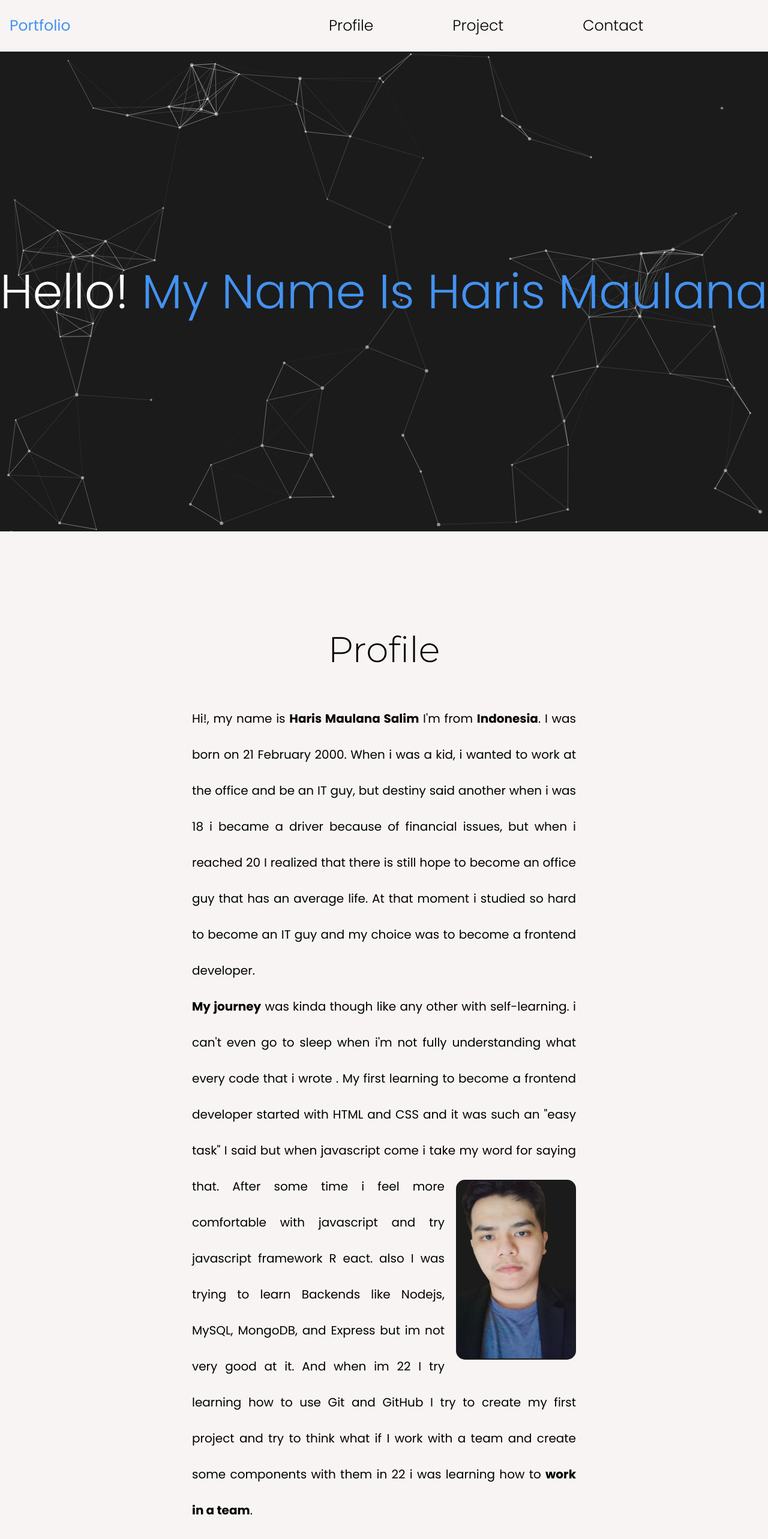
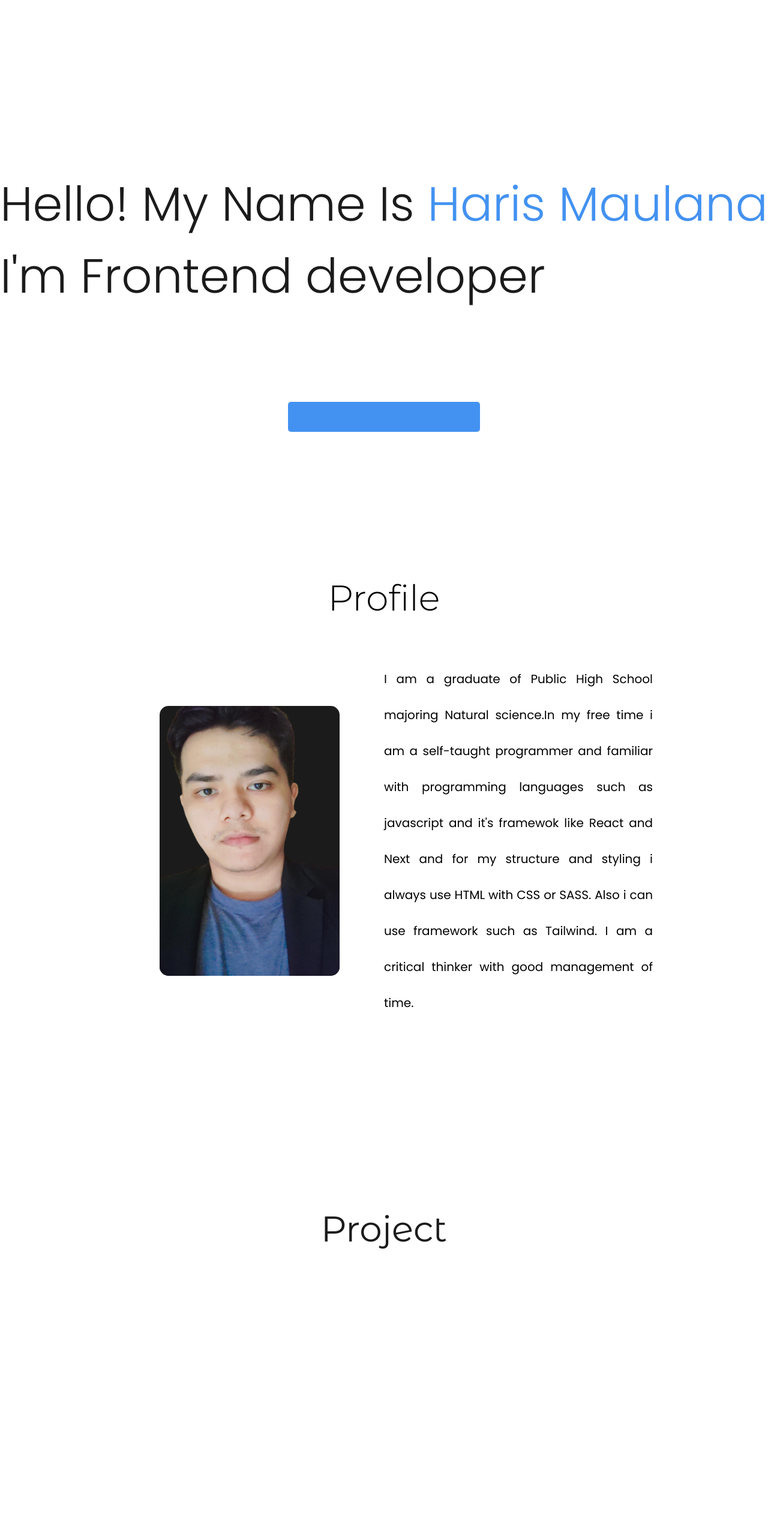
Before and after one commit to Haris-Maulana/portfolio, a React (Create React App) app: page / in a window 1280 px wide. Shown: the top 2566 px of the page at 60% size. Built offline with nearby package versions, Linux system fonts and the light colour scheme.

Commit message:
few changes

```diff
--- a/package.json
+++ b/package.json
@@ -12,6 +12,7 @@
     "react": "^18.2.0",
     "react-dom": "^18.2.0",
     "react-scripts": "^5.0.1",
+    "react-spinners": "^0.13.6",
     "react-tsparticles": "^2.5.1",
     "sass": "^1.56.0",
     "tsparticles": "^2.5.1",
--- a/src/App.js
+++ b/src/App.js
@@ -1,5 +1,4 @@
 import './App.scss'
-import Navbar from './Component/00-Navbar/Navbar.js'
 import Header from './Component/01-Header/Header.js'
 import Main from './Component/02-Main/Main.js'
 import Project from './Component/03-Project/Project.js'
@@ -7,7 +6,6 @@ import Project from './Component/03-Project/Project.js'
 function App() {
   return (
     <>
-    <Navbar/>
     <Header/>
     <Main/>
     <Project/>
--- a/src/App.scss
+++ b/src/App.scss
@@ -24,7 +24,6 @@ body {
   margin: 0;
   font-family: var(--font-Paragraph);
   scroll-behavior: smooth;
-  background-color: #F7F4F3;
 }
 
 a, a:visited, a:focus, a:hover {
--- a/src/Component/00-Navbar/Navbar.js
+++ /dev/null
@@ -1,20 +0,0 @@
-import "./Navbar.scss";
-
-const Navbar = () => {
-  return (
-    <nav>
-      <div className="lt-nav">
-        <a href="index.html">
-       Portfolio
-        </a>
-        </div>
-      <div className="rt-nav">
-        <a href="#profile">Profile</a>
-        <a href="#project">Project</a>
-        <a href="#contact">Contact</a>
-      </div>
-    </nav>
-  );
-};
-
-export default Navbar;
--- a/src/Component/00-Navbar/Navbar.scss
+++ /dev/null
@@ -1,36 +0,0 @@
-nav {
-  display: flex;
-  justify-content: space-between;
-  align-items: center;
-  padding: 1rem;
-  box-shadow: 0px 1px 8px 1px rgba($color: #000000, $alpha: .3);
-  background-color: #F7F4F3;
-}
-
-.lt-nav {
-  flex: 1;
-}
-
-.lt-nav a{
-  color: #4392F1;
-  font-size: 1.5625rem;
-}
-
-.rt-nav {
-  flex: 2;
-  display: flex;
-}
-
-.rt-nav a{
-  font-size: 1.5625rem;
-  color: black;
-  margin-left: 100px;
-  padding: 0.5rem 1rem;
-  border-radius: 25px;
-  font-weight: 300;
-}
-
-.rt-nav a:hover, .lt-nav a:hover {
-  transform: scale(120%);
-  transition: 100ms;
-}
--- a/src/Component/01-Header/Header.js
+++ b/src/Component/01-Header/Header.js
@@ -1,13 +1,33 @@
 import Particle from "./ParticlesBackground";
 import "./Header.scss";
+import AOS from "aos";
+import "aos/dist/aos.css";
+import { useEffect } from "react";
+
 
 const Header = () => {
+  const Main = () => {
+    useEffect(() => {
+      AOS.init();
+    }, []);
+  }
+
+  function showParticle(){
+   const root = document.querySelector(':root')
+   const button = document.querySelector('button')
+   root.style.setProperty('--bg-color', '#1b1b1b')
+   root.style.setProperty('--header-text', '#fff')
+   button.style.display = 'none'
+  }
+
   return (
     <>
       <div className="container-header">
         <div className="particle">
           <Particle id="tsparticles" />
-          <h1>Hello! <span>My Name Is Haris Maulana</span></h1>
+          <h1 data-aos="fade-right" data-aos-duration="1000">Hello! My Name Is <span> Haris Maulana <br /></span>
+          I'm Frontend developer</h1>
+          <button onClick={showParticle}></button>
         </div>
       </div>
     </>
--- a/src/Component/01-Header/Header.scss
+++ b/src/Component/01-Header/Header.scss
@@ -1,7 +1,13 @@
+:root {
+  --bg-color : #fff;
+  --header-text : #1b1b1b;
+}
+
 .container-header {
   width: 100%;
   display: flex;
-  background-color: #1b1b1b;
+  background-color: var(--bg-color);
+  transition: 300ms;
 }
 
 .particle {
@@ -13,13 +19,34 @@
 
 .particle h1{
   position: absolute;
-  color: white;
+  color: var(--header-text);
   font-size: 5rem;
   font-weight: 300;
   cursor: default;
 }
 .particle span{
   color:#4392F1;
+}
+
+.particle button {
+  display: flex;
+  position: absolute;
+  bottom: 10vh;
+  width: 25%;
+  height: 50px;
+  background: #4392F1;
+  color: white;
+  border-radius: 5px;
+  justify-content: center;
+  align-items: center;
+  font-size: 1em;
+  cursor: pointer;
+  transition: 300ms ease-in-out;
+  border:none;
+}
+
+.particle button:hover {
+  background-color: #1b1b1b;
 }
 
 #tsparticles {
@@ -32,3 +59,9 @@
   padding: 0;
   z-index: 0;
 }
+
+@media (max-width:640px) {
+  .particle h1 {
+    font-size: 2rem;
+  }
+}
--- a/src/Component/01-Header/ParticlesBackground.js
+++ b/src/Component/01-Header/ParticlesBackground.js
@@ -45,7 +45,7 @@ function Particle() {
               }
             },
             opacity: {
-              value: 0.5,
+              value: 1,
               random: false,
               anim: {
                 enable: false,
@@ -68,7 +68,7 @@ function Particle() {
               enable: true,
               distance: 150,
               color: "#ffffff",
-              opacity: 0.4,
+              opacity: 1,
               width: 1
             },
             move: {
--- a/src/Component/02-Main/Main.js
+++ b/src/Component/02-Main/Main.js
@@ -11,63 +11,31 @@ const Main = () => {
 
   return (
     <>
-      <section className="card first-card">
+      <section className="card">
         <div id="profile">
           <h2>Profile</h2>
-          <p data-aos="fade-right" data-aos-duration="1000">
-            Hi!, my name is <b>Haris Maulana Salim</b> I'm from <b>Indonesia</b>
-            . I was born on 21 February 2000. When i was a kid, i wanted to work
-            at the office and be an IT guy, but destiny said another when i was
-            18 i became a driver because of financial issues, but when i reached
-            20 I realized that there is still hope to become an office guy that
-            has an average life. At that moment i studied so hard to become an
-            IT guy and my choice was to become a frontend developer. <br />
-            <b>My journey</b> was kinda though like any other with
-            self-learning. i can't even go to sleep when i'm not fully
-            understanding what every code that i wrote . My first learning to
-            become a frontend developer started with HTML and CSS and it was
-            such an "easy task" I said but when javascript come i take my word
-            for saying that. After some time i feel more
+          <div className="info-container">
+            <div className="img-container">
               <img
                 className="img-1"
                 data-aos="zoom-in-right"
                 data-aos-duration="1000"
                 src={NewMe}
                 alt=""
-              style={{
-                width: "200px",
-                float: "right",
-                height: "300px",
-                marginLeft: "1.1875rem",
-                marginTop: "1.1875rem",
-                border: "2px solid #1b1b1b",
-                borderRadius: "15px",
-                backgroundColor: "#1b1b1b",
-              }}
               />
-            comfortable with javascript and try javascript framework R  eact. also I was
-            trying to learn Backends like Nodejs, MySQL, MongoDB, and Express
-            but im not very good at it. And when im 22 I try learning how to use
-            Git and GitHub I try to create my first project and try to think
-            what if I work with a team and create some components with them in
-            22 i was learning how to <b>work in a team</b>.
-            <img
-              className="img-2"
-              data-aos="zoom-in-right"
-              data-aos-duration="1000"
-              src={NewMe}
-              alt=""
-              style={{
-                width: "200px",
-                height: "300px",
-                marginLeft: "1.1875rem",
-                marginTop: "1.1875rem",
-                border: "2px solid #1b1b1b",
-                borderRadius: "15px",
-                backgroundColor: "#1b1b1b",
-              }}
-            />
+            </div>
+            <div className="para-container">
+              <p data-aos="fade-right" data-aos-duration="1000">
+                I am a graduate of Public High School majoring Natural
+                science.In my free time i am a self-taught programmer and
+                familiar with programming languages such as javascript and it's
+                framewok like React and Next and for my structure and styling i
+                always use HTML with CSS or SASS. Also i can use framework such
+                as Tailwind. I am a critical thinker with good management of
+                time.
               </p>
+            </div>
+          </div>
         </div>
       </section>
     </>
--- a/src/Component/02-Main/Main.scss
+++ b/src/Component/02-Main/Main.scss
@@ -1,5 +1,5 @@
 .card {
-  width: 50%;
+  width: 70%;
   margin: 10rem auto;
 }
 
@@ -10,6 +10,12 @@
   font-family: var(--font-Title);
 }
 
+.info-container {
+  display: flex;
+  justify-content: space-between;
+  align-items: center;
+}
+
 .card p{
   line-height: 3.75rem;
   font-size: 1.25rem;
@@ -17,21 +23,41 @@
 }
 
 .img-1 {
-  display: flex;
+  display: block;
+  width: 300px;
+  height: 450px;
+  background-color: #1b1b1b;
+  border-radius: 15px;
 }
 
-.img-2 {
-  display: none;
+.img-container {
+  display: flex;
+  width: 50%;
+  justify-content: center;
+  align-items: center;
 }
 
-@media (max-width:600px) {
+.para-container {
+  display: flex;
+  width: 50%;
+}
+
+@media (max-width:640px) {
   .card {
+    width: 100%;
+  }
+  .info-container {
+    flex-direction: column;
+  }
+
+  .img-container {
+    width: 100%;
+  }
+  .img-container img {
+    width: 200px;
+    height: 300px;
+  }
+  .para-container {
     width: 90%;
   }
-  .img-1{
-    display: none;
-  }
-  .img-2{
-    display: flex;
-  }
 }
--- a/src/Component/03-Project/Project.scss
+++ b/src/Component/03-Project/Project.scss
@@ -2,7 +2,6 @@
   display: flex;
   width: 100%;
   height: 100vh;
-  background-color: #6d6d6d;
 }
 
 .wrapper-pj{
@@ -13,9 +12,9 @@
 }
 
 .project h2{
-  color: white;
+  color: #1b1b1b;
   text-align: center;
   font-size: 3.725rem;
-  font-weight: 300;
+  font-weight: 400;
   font-family: var(--font-Heading);
 }
```
Also changed, not shown: 1 other file (tests, documents, lock files or other folders). Lines whose indentation alone changed are shown as unchanged.
